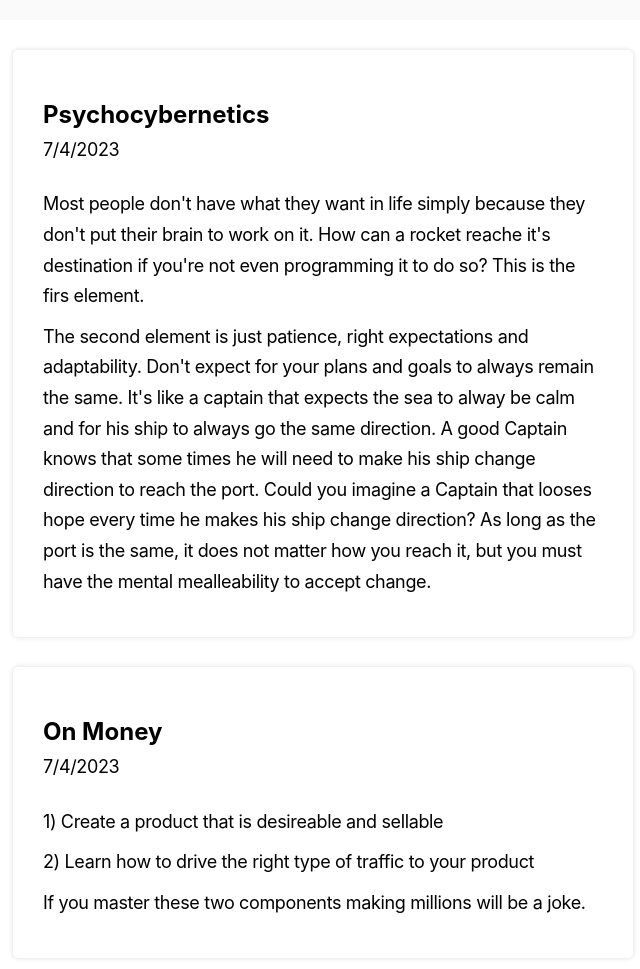
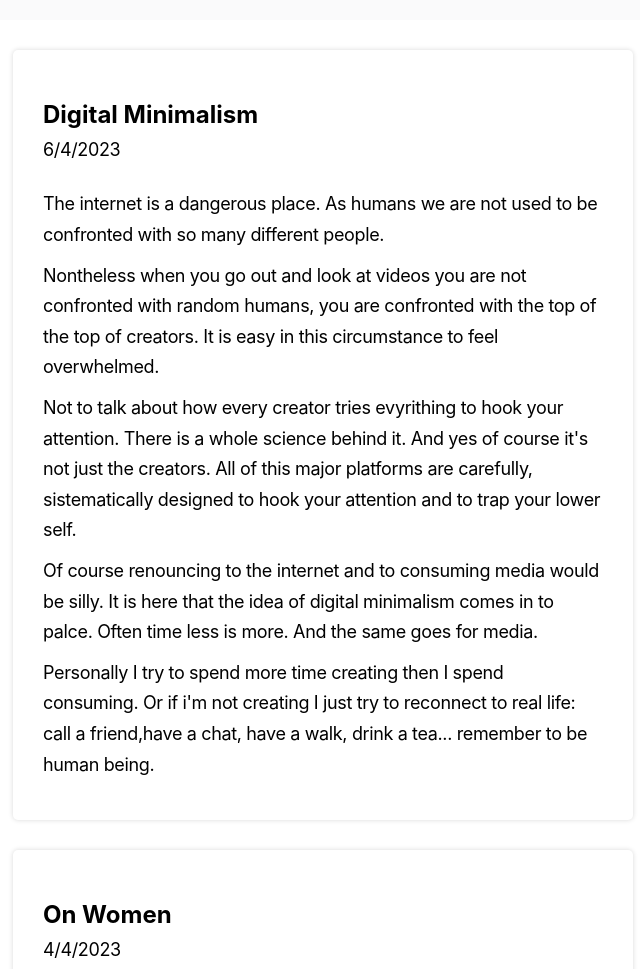
Before and after one commit to Patrick9931/patrickshares, a plain HTML site: page blog.html in a window 1280 px wide. Shown: the part 80-1049 px from the top of the page, without its empty margins (317-957 px from the left). Drawn offline with nearby package versions, Linux system fonts and the light colour scheme.

Commit message:
remove posts

```diff
--- a/blog.html
+++ b/blog.html
@@ -57,29 +57,6 @@
 
 <div class="main-container">
   <a ref="">
-    <article>
-      <h1>Psychocybernetics</h1>
-      <date>7/4/2023</date>
-
-      <p>Most people don't have what they want in life simply because they don't put their brain to work on it. How can a rocket reache it's destination if you're not even programming it to do so? This is the firs element.</p>
-      <p>The second element is just patience, right expectations and adaptability. Don't expect for your plans and goals to always remain the same. It's like a captain that expects the sea to alway be calm and for his ship to always go the same direction. A good Captain knows that some times he will need to make his ship change direction to reach the port. Could you imagine a Captain that looses hope every time he makes his ship change direction? As long as the port is the same, it does not matter how you reach it, but you must have the mental mealleability to accept change.</p>
-
-
-    </article>
-  </a>
-
-
-  <a ref="">
-    <article>
-      <h1>On Money</h1>
-      <date>7/4/2023</date>
-
-      <p>1) Create a product that is desireable and sellable</p>
-      <p>2) Learn how to drive the right type of traffic to your product</p>
-      <p>If you master these two components making millions will be a joke.</p>
-
-    </article>
-  </a>
 
   <a ref="">
     <article>
```
